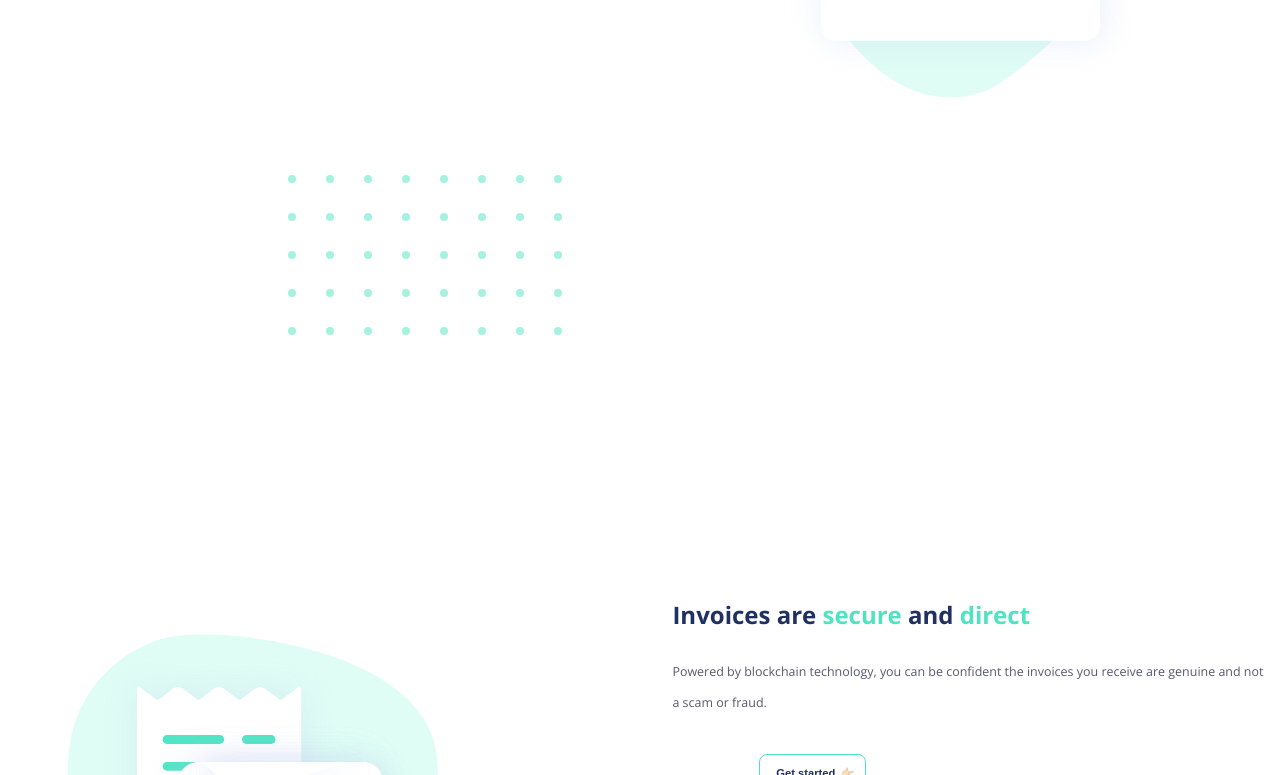
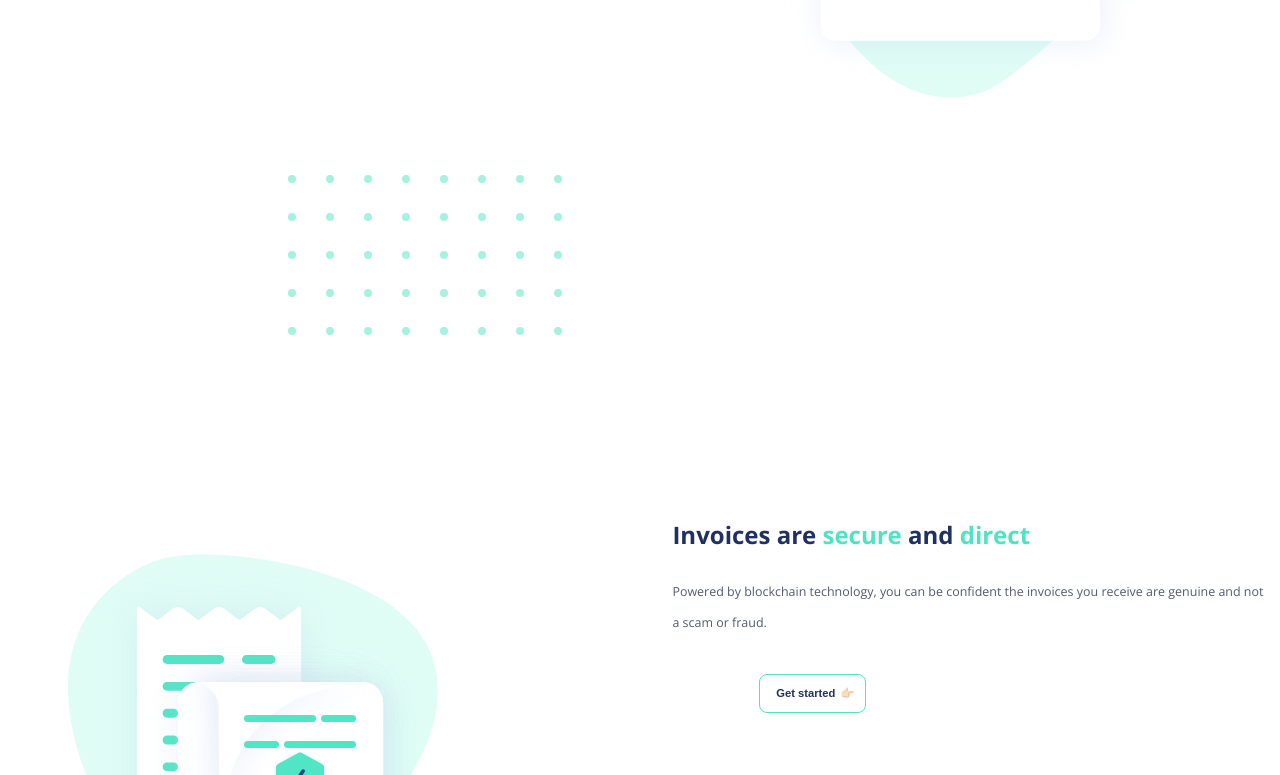
Before and after one commit to Lianakeys/LucaWebsite, a React (Create React App) app in the folder luca-website/: page / in a window 1280 px wide. Shown: the part 3625-4400 px from the top of the page. Built offline with nearby package versions, Linux system fonts and the light colour scheme.

Commit message:
completed sizing:

```diff
--- a/luca-website/src/App.css
+++ b/luca-website/src/App.css
@@ -105,9 +105,11 @@ body{
 .Savetimesection {
   height: 85vh;
   width: 100vw;
-  /* background-color: red; */
+  /* margin-top: 1rem;
+  background-color: red; */
 }
 .Invoicesection {
+  margin-top: -5rem;
   height: 80vh;
   width: 100vw;
   /* background-color: red; */
--- a/luca-website/src/components/cssComponents/savetime.css
+++ b/luca-website/src/components/cssComponents/savetime.css
@@ -144,7 +144,6 @@
     /* width: 350px; */
      margin-right: 90rem;
 
-
 }
 
 
```
